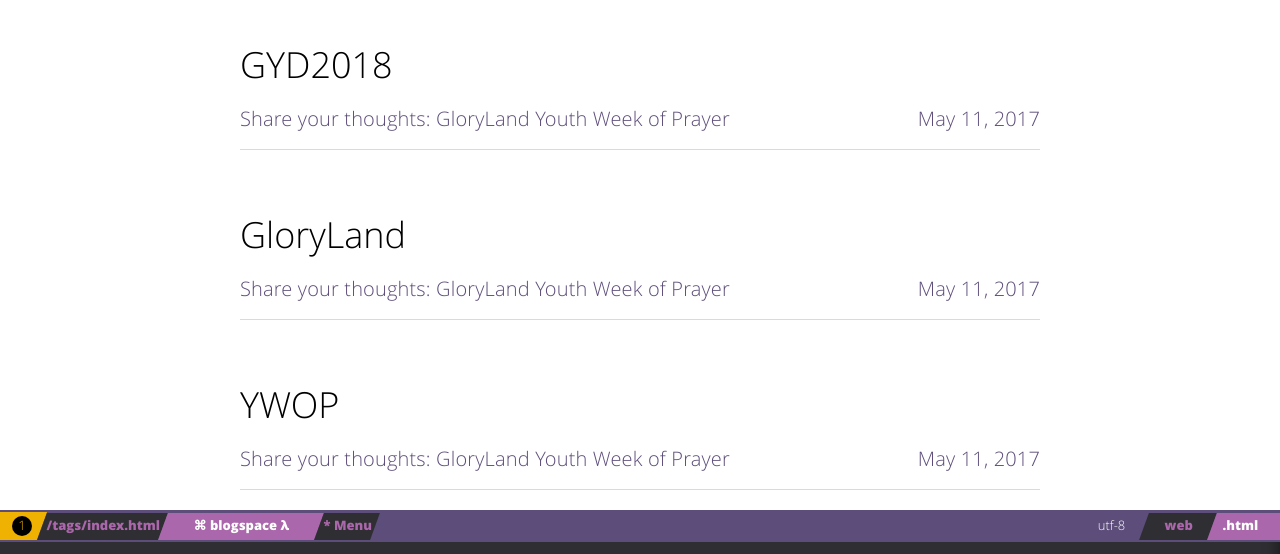
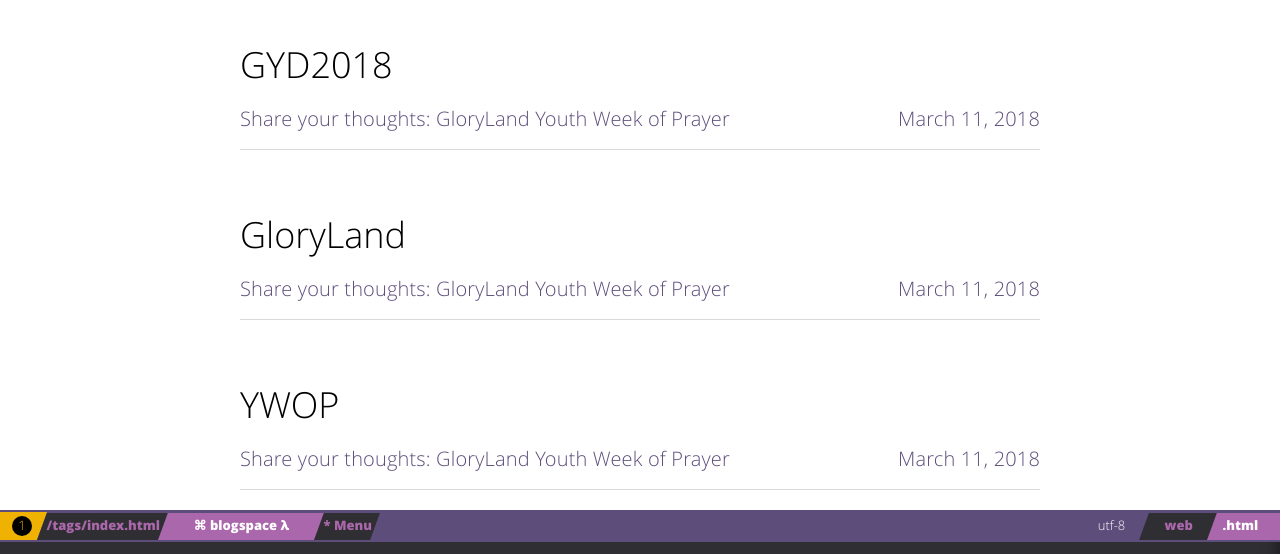
Before and after one commit to evansdianga/evansdianga.github.io, a Jekyll site: the page built from tags.html, in a window 1280 px wide. Shown: the part 1127-1681 px from the top of the page. Built offline with Jekyll 4.4.1, drawn with Linux system fonts in a browser that asks for light colours; some web fonts are replaced; some of the changed text lies outside the part shown.

Commit message:
Added launch date

```diff
--- a/_posts/2018-03-17-gloryland.md
+++ b/_posts/2018-03-17-gloryland.md
@@ -2,7 +2,7 @@
 layout: post
 title:  "Share your thoughts: GloryLand Youth Week of Prayer"
 image: ''
-date:   2017-05-11 20:42:31
+date:   2018-03-11 18:30:31
 tags:
 - GYD2018
 - GloryLand
```
